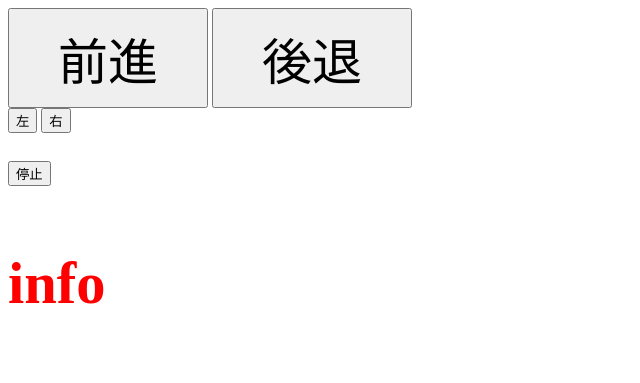
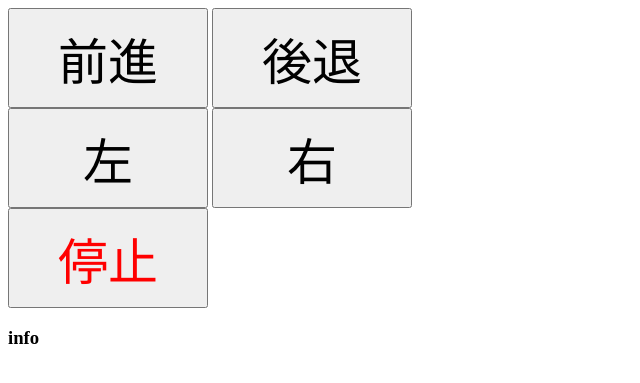
Before and after one commit to akeyi2018/FlaskStudy, a Flask app: page / in a window 1280 px wide. Shown: the top 383 px of the page, without its empty margins (0-640 px from the left). Run offline with Flask 2, Linux system fonts and the light colour scheme; some libraries are stand-ins or nearby versions.

Commit message:
controller

```diff
--- a/robot/templates/front_back.html
+++ b/robot/templates/front_back.html
@@ -11,11 +11,11 @@
     main{
       width:400px;height:300px;
     }
-    #front, #back
+    #front, #back, #left, #right
     {
       width:200px;height:100px;font-size:50px;
     }
-    .stop{
+    #stop{
       width:200px;height:100px;font-size:50px;color:#ff0000
     }
   </style>
@@ -28,9 +28,7 @@
       <br>
       <button id="left">左</button>
       <button id="right">右</button>
-  </div>
-
-  <div id="sub" class="stop">
+      <br>
       <button id="stop" >停止</button>
       <h3><p id="info" >info</p></h3>
   </div>
```
